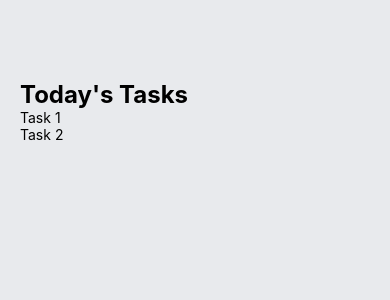
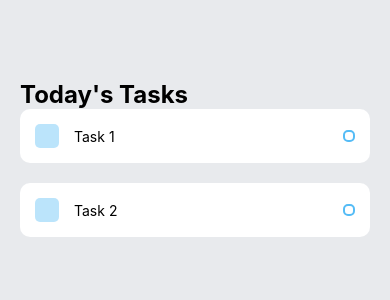
Before and after one commit to equirosa/proyecto_4, a React Native app in the folder labs/1/todoList/: screen / in a window 390 px wide. Shown: the top 300 px of the page. Built offline with nearby package versions, Linux system fonts and the light colour scheme.

Commit message:
lab 1: add task styling

```diff
--- a/labs/1/todoList/components/Task.js
+++ b/labs/1/todoList/components/Task.js
@@ -3,14 +3,49 @@
 
 const Task = (props) => {
     return (
-        <View styles={styles.item}>
-            <Text>{props.text}</Text>
+        <View style={styles.item}>
+            <View style={styles.itemLeft}>
+                <View style={styles.square}/>
+                <Text style={styles.itemText}>{props.text}</Text>
+            </View>
+            <View style={styles.circular}></View>
         </View>
     )
 }
 
 const styles = StyleSheet.create({
-
+    item: {
+        backgroundColor: '#fff',
+        padding: 15,
+        borderRadius: 10,
+        flexDirection: 'row',
+        alignItems: 'center',
+        justifyContent: 'space-between',
+        marginBottom: 20,
+    },
+    itemLeft: {
+        flexDirection: 'row',
+        alignItems: 'center',
+        flexWrap: 'wrap',
+    },
+    square: {
+        width: 24,
+        height: 24,
+        backgroundColor: '#55bcf6',
+        opacity: 0.4,
+        borderRadius: 5,
+        marginRight: 15,
+    },
+    itemText: {
+        maxWidth: '80%',
+    },
+    circular: {
+        width: 12,
+        height: 12,
+        borderColor: '#55BCF6',
+        borderWidth: 2,
+        borderRadius: 5
+    },
 })
 
 export default Task;
```
